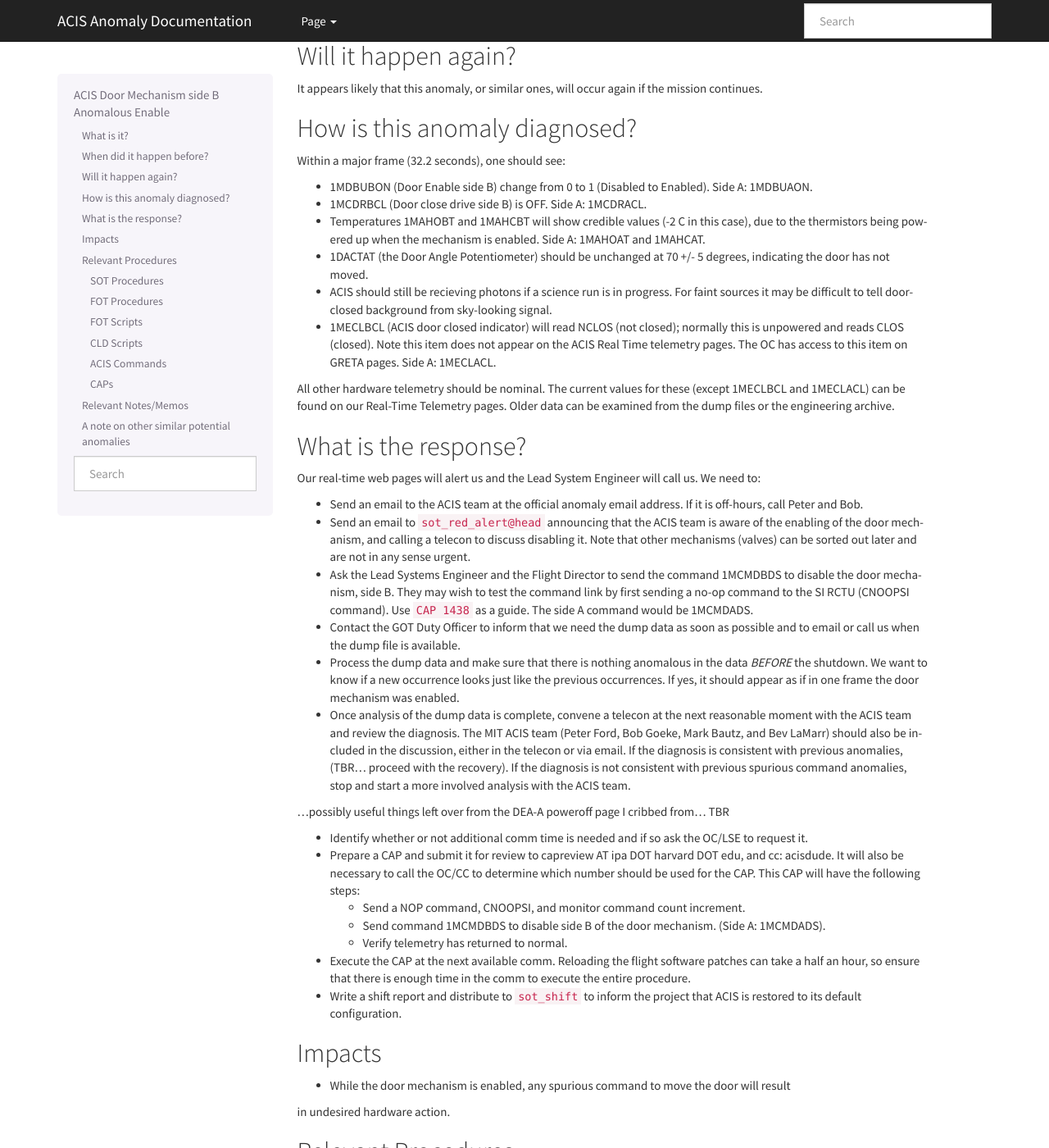
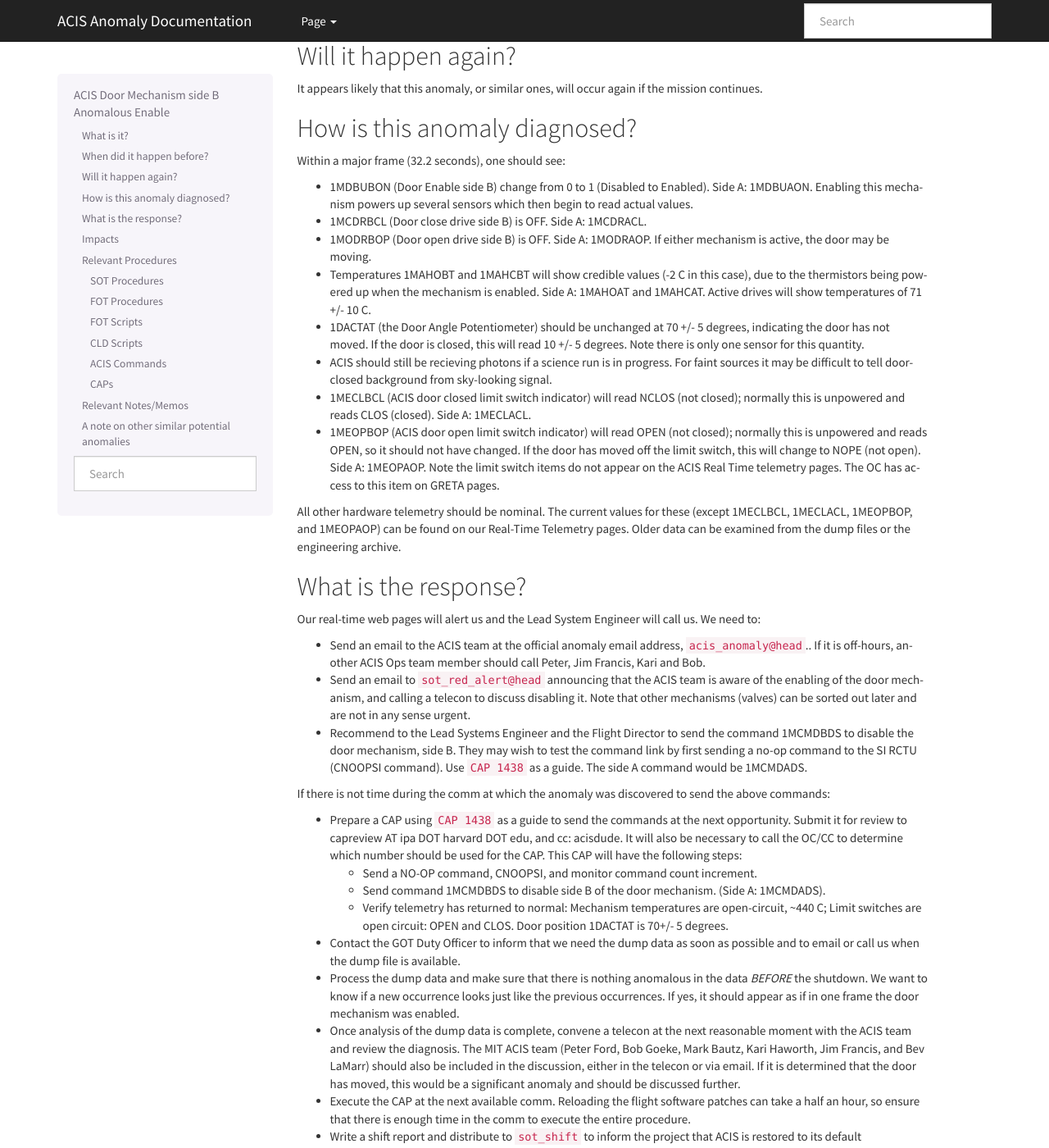
Before and after one commit to acisops/acis_anomaly_pages, a Sphinx documentation site: the page built from source/door_b_enb.rst, in a window 1280 px wide and 1400 px high, scrolled down 377 px. Shown: the whole window at 82% size. Built offline with Sphinx 7.4.7, drawn with Linux system fonts in a browser that asks for light colours; some of the changed text lies outside the part shown.

Commit message:
Edits per Paul's comments this date

```diff
--- a/source/door_b_enb.rst
+++ b/source/door_b_enb.rst
@@ -28,19 +28,28 @@ How is this anomaly diagnosed?
 Within a major frame (32.2 seconds), one should see:
 
 * 1MDBUBON (Door Enable side B) change from 0 to 1 (Disabled to Enabled). Side A: 1MDBUAON.
+  Enabling this mechanism powers up several sensors which then begin to read actual values.
 * 1MCDRBCL (Door close drive side B) is OFF. Side A: 1MCDRACL.
+* 1MODRBOP (Door open drive side B) is OFF. Side A: 1MODRAOP. If either mechanism is active,
+  the door may be moving.
 * Temperatures 1MAHOBT and 1MAHCBT will show credible values (-2 C in this case), due
   to the thermistors being powered up when the mechanism is enabled. Side A: 1MAHOAT and 1MAHCAT.
+  Active drives will show temperatures of 71 +/- 10 C.
 * 1DACTAT (the Door Angle Potentiometer) should be unchanged at 70 +/- 5 degrees,
-  indicating the door has not moved.
+  indicating the door has not moved. If the door is closed, this will read 10 +/- 5 degrees.
+  Note there is only one sensor for this quantity.
 * ACIS should still be recieving photons if a science run is in progress. For faint sources
   it may be difficult to tell door-closed background from sky-looking signal.
-* 1MECLBCL (ACIS door closed indicator) will read NCLOS (not closed); normally this
-  is unpowered and reads CLOS (closed). Note this item does not appear on the ACIS
-  Real Time telemetry pages. The OC has access to this item on GRETA pages. Side A: 1MECLACL.
+* 1MECLBCL (ACIS door closed limit switch indicator) will read NCLOS (not closed); normally this
+  is unpowered and reads CLOS (closed).  Side A: 1MECLACL.
+* 1MEOPBOP (ACIS door open limit switch indicator) will read OPEN (not closed); normally this
+  is unpowered and reads OPEN, so it should not have changed. If the door has moved off the
+  limit switch, this will change to NOPE (not open). Side A: 1MEOPAOP.
+  Note the limit switch items do not appear on the ACIS Real Time telemetry pages.
+  The OC has access to this item on GRETA pages.
 
 All other hardware telemetry should be nominal. The current values
-for these (except 1MECLBCL and 1MECLACL) can be found on our Real-Time
+for these (except 1MECLBCL, 1MECLACL, 1MEOPBOP, and 1MEOPAOP) can be found on our Real-Time
 Telemetry pages.  Older data can be examined from the dump files or the
 engineering archive.
 
@@ -49,15 +58,29 @@ What is the response?
 
 Our real-time web pages will alert us and the Lead System Engineer will call us. We need to:
 
-* Send an email to the ACIS team at the official anomaly email address. If it is off-hours, call
-  Peter and Bob.
+* Send an email to the ACIS team at the official anomaly email address, ``acis_anomaly@head``..
+  If it is off-hours, another ACIS Ops team member should call Peter, Jim Francis, Kari and Bob.
 * Send an email to ``sot_red_alert@head`` announcing that the ACIS team is aware of the enabling
   of the door mechanism, and calling a telecon to discuss disabling it. Note that other
   mechanisms (valves) can be sorted out later and are not in any sense urgent.
-* Ask the Lead Systems Engineer and the Flight Director to send the command 1MCMDBDS to
+* Recommend to the Lead Systems Engineer and the Flight Director to send the command 1MCMDBDS to
   disable the door mechanism, side B. They may wish to test the command link by first
   sending a no-op command to the SI RCTU (CNOOPSI command). Use ``CAP 1438`` as a guide.
   The side A command would be 1MCMDADS.
+
+
+If there is not time during the comm at which the anomaly was discovered to send the above commands:
+
+* Prepare a CAP using ``CAP 1438`` as a guide to send the commands at the next
+  opportunity.  Submit it for review to capreview AT ipa DOT harvard DOT edu, and cc: acisdude.
+  It will also be necessary to call the OC/CC to determine which number should be used for the CAP.
+  This CAP will have the following steps:
+
+  - Send a NO-OP command, CNOOPSI, and monitor command count increment.
+  - Send command 1MCMDBDS to disable side B of the door mechanism. (Side A: 1MCMDADS).
+  - Verify telemetry has returned to normal: Mechanism temperatures are open-circuit, ~440 C;
+    Limit switches are open circuit: OPEN and CLOS. Door position 1DACTAT is 70+/- 5 degrees.
+
 * Contact the GOT Duty Officer to inform that we need the dump data as soon as possible and to
   email or call us when the dump file is available.
 * Process the dump data and make sure that there is nothing anomalous in the data *BEFORE*
@@ -65,22 +88,9 @@ Our real-time web pages will alert us and the Lead System Engineer will call us.
   If yes, it should appear as if in one frame the door mechanism was enabled.
 * Once analysis of the dump data is complete, convene a telecon at the next reasonable moment
   with the ACIS team and review the diagnosis. The MIT ACIS team (Peter Ford, Bob Goeke, Mark
-  Bautz, and Bev LaMarr) should also be included in the discussion, either in the telecon or
-  via email. If the diagnosis is consistent with previous anomalies, (TBR... proceed with the
-  recovery). If the diagnosis is not consistent with previous spurious command anomalies,
-  stop and start a more involved analysis with the ACIS team.
-
-...possibly useful things left over from the DEA-A poweroff page I cribbed from... TBR
-
-* Identify whether or not additional comm time is needed and if so ask the OC/LSE to request it.
-* Prepare a CAP and submit it for review to capreview AT ipa DOT harvard DOT edu, and cc: acisdude.
-  It will also be necessary to call the OC/CC to determine which number should be used for the CAP.
-  This CAP will have the following steps:
-
-  - Send a NOP command, CNOOPSI, and monitor command count increment.
-  - Send command 1MCMDBDS to disable side B of the door mechanism. (Side A: 1MCMDADS).
-  - Verify telemetry has returned to normal.
-
+  Bautz, Kari Haworth, Jim Francis, and Bev LaMarr) should also be included in the discussion,
+  either in the telecon or via email. If it is determined that the door has moved, this would
+  be a significant anomaly and should be discussed further.
 * Execute the CAP at the next available comm. Reloading the flight software patches can take
   a half an hour, so ensure that there is enough time in the comm to execute the entire procedure.
 * Write a shift report and distribute to ``sot_shift`` to inform the project that ACIS is restored
@@ -92,10 +102,13 @@ Impacts
 
 * While the door mechanism is enabled, any spurious command to move the door will result
 in undesired hardware action.
+* If the door were to close in flight, science data collection would stop until the door is
+reopened.
 
 Relevant Procedures
 -------------------
-
+Note these are included for reference only. DO NOT EXECUTE these SOPs without consultaiton with
+the ACIS anomaly team.
 
 SOT Procedures
 ++++++++++++++
@@ -154,8 +167,8 @@ A note on other similar potential anomalies
 Note that the hardware for communicating pulse commands to the PSMC is the same for
 a large number of systems, and presumably all of them are subject to SEUs which could
 be interpreted by the hardware as spurious commanding. In nearly all cases, this
-situation is benign. For example, commanding the PSMC to the existing state is a NOP.
-Commanding something to turn on which is disabled is likewise a NOP. Disabling
+situation is benign. For example, commanding the PSMC to the existing state is a NO-OP.
+Commanding something to turn on which is disabled is likewise a NO-OP. Disabling
 a system that's active turns it off. We have anomaly pages for enabling and turning on
 the systems that are normally on.
 
--- a/source/index.rst
+++ b/source/index.rst
@@ -21,7 +21,7 @@ Contents:
 * :doc:`hi_lo_anomaly` (Last Updated June 28, 2017)
 * :doc:`trickle_bias_tplane` (Last Updated November 18, 2016)
 * :doc:`fep_thresholder` (Last updated August 14, 2017)
-* :doc:`door_b_enb` (Last updated April 18, 2018) (in development)
+* :doc:`door_b_enb` (Last updated April 23, 2018)
 * :doc:`stuck_status_bit` (Last updated October 30, 2017)
 
 :doc:`howto`
```
